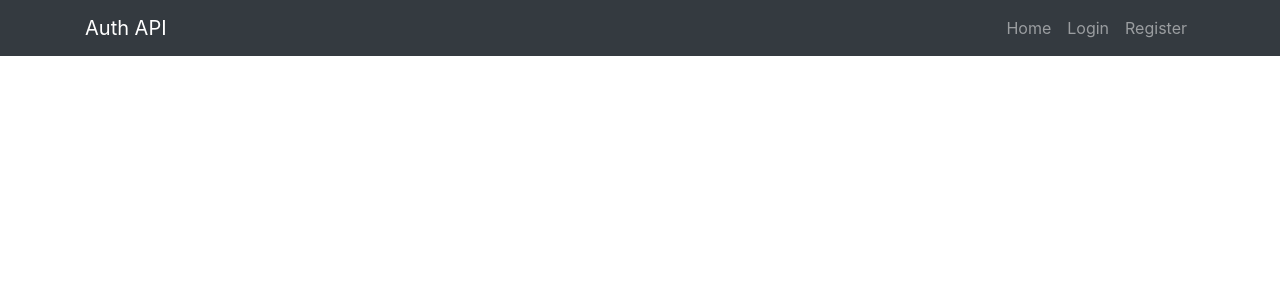
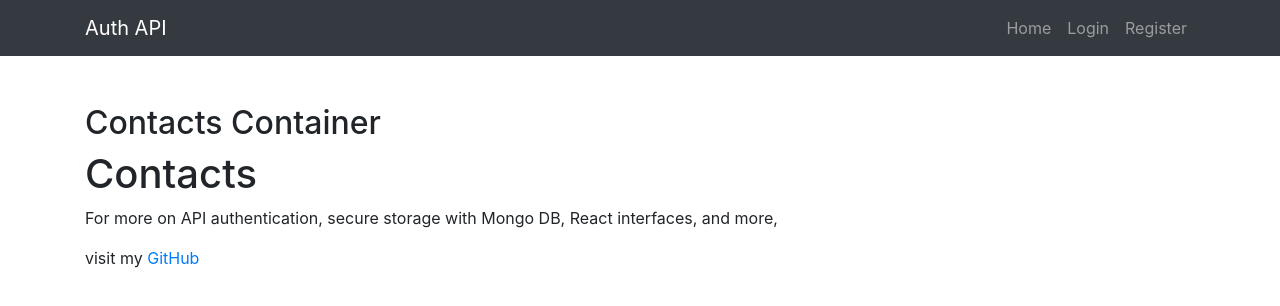
Before and after one commit to hygtfrde/jwt_frontend, a React (Create React App) app: page /contacts in a window 1280 px wide. Shown: the top 306 px of the page. Built offline with nearby package versions, Linux system fonts and the light colour scheme.

Commit message:
update contacts container

```diff
--- a/src/components/Auth/Register.js
+++ b/src/components/Auth/Register.js
@@ -17,7 +17,7 @@ const Register = ({...rest}) => {
   const navigate = useNavigate();
 
   const handleChange = (event) => {
-    console.log('event target ', event.target)
+    // console.log('event target ', event.target)
 
     const { name, value } = event.target;
     switch (name) {
--- a/src/components/Pages/Contacts/Contacts.js
+++ b/src/components/Pages/Contacts/Contacts.js
@@ -4,6 +4,8 @@ const Contacts = () => {
   return (
     <div>
       <h1>Contacts</h1>
+      <p>For more on API authentication, secure storage with Mongo DB, React interfaces, and more,</p>
+      <p>visit my <a href="https://github.com/hygtfrde">GitHub</a></p>
     </div>
   );
 };
--- a/src/routeConfig/routeConfig.js
+++ b/src/routeConfig/routeConfig.js
@@ -55,10 +55,10 @@ const RouteConfig = ({
           path='/register'
           element={<Register/>}
         />
-        <Route path='/contacts' component={<PrivateRoute/>}>
+        <Route component={<PrivateRoute/>}>
           <Route
-            // path='/contacts'
-            // element={<ContactsContainer user={user} history={history} />}
+            path='/contacts'
+            element={<ContactsContainer user={user} history={history} />}
           />
         </Route>
 
```
